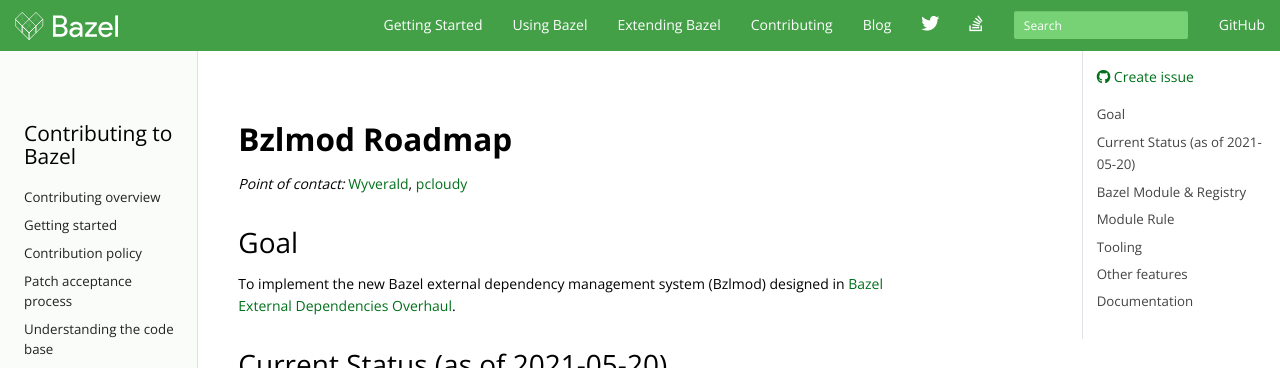
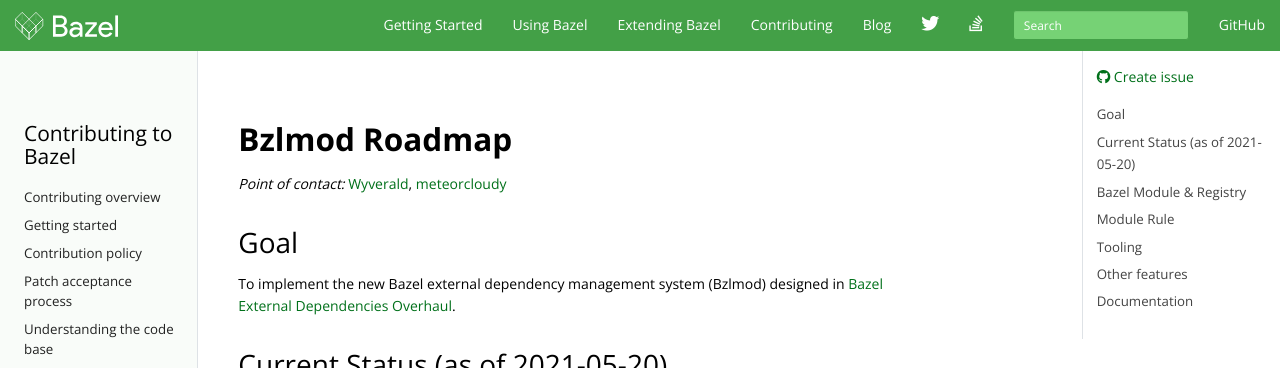
Before and after one commit to bazelbuild/bazel-website, a Jekyll site: the page built from roadmaps/bzlmod.md, in a window 1280 px wide and 900 px high. Shown: the top 368 px of the window. Built offline with Jekyll 4.4.1, drawn with Linux system fonts in a browser that asks for light colours; nearby versions of some CDN libraries; library files that are not in the unit come from our copies; comment, search, counter and statistics services are not loaded; the table of contents is made by our own code.

Commit message:
Update bzlmod.md

```diff
--- a/roadmaps/bzlmod.md
+++ b/roadmaps/bzlmod.md
@@ -33,7 +33,7 @@
 
 # Bzlmod Roadmap
 
-*Point of contact:* [Wyverald](https://github.com/Wyverald), [pcloudy](https://github.com/pcloudy)
+*Point of contact:* [Wyverald](https://github.com/Wyverald), [meteorcloudy](https://github.com/meteorcloudy)
 
 ## Goal
 
```
